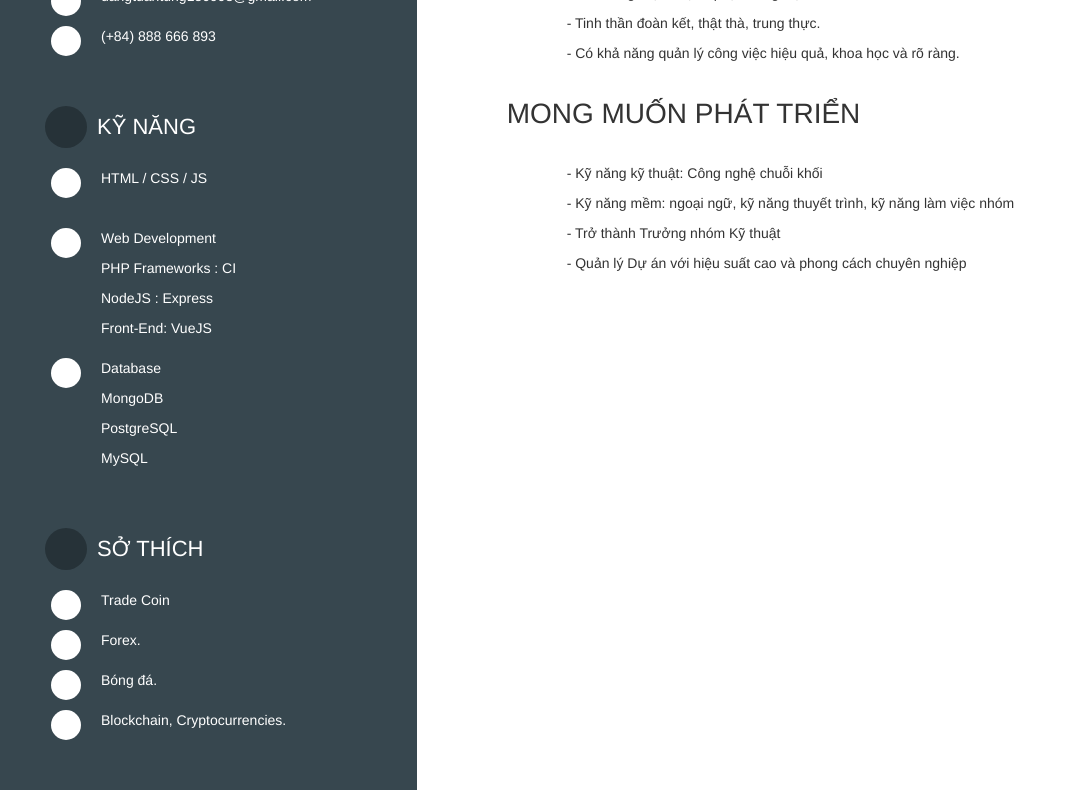
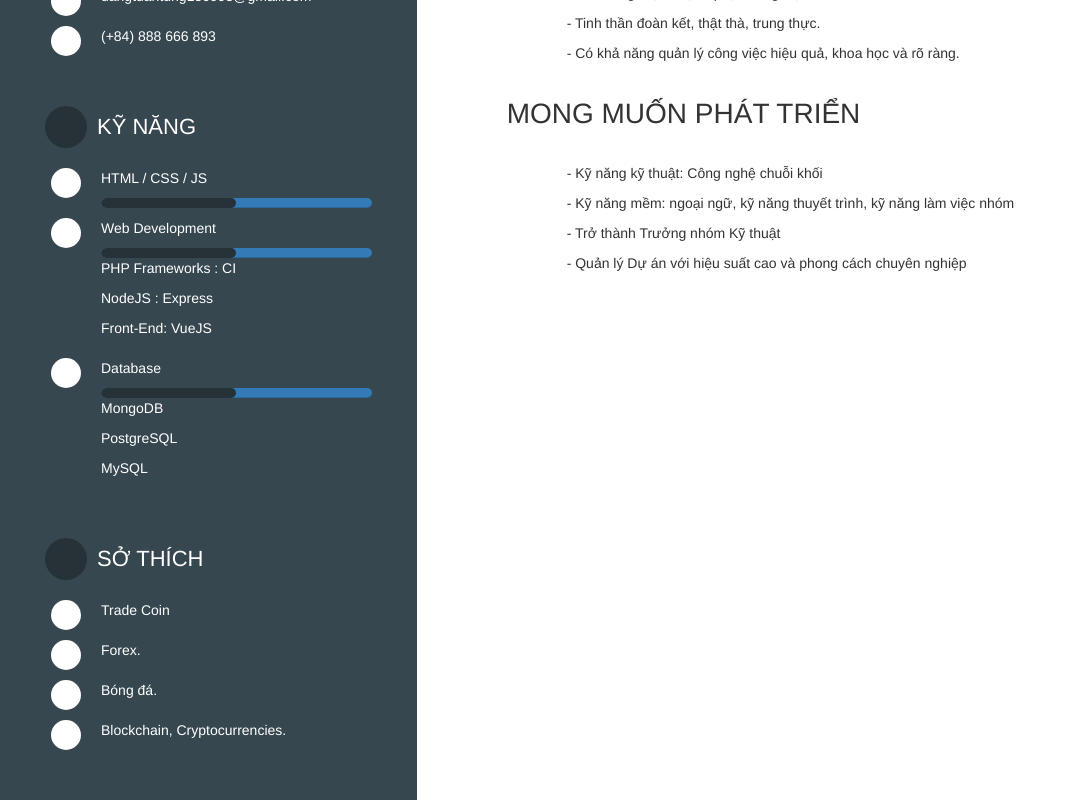
Before and after one commit to dangtuantung1993/TungCV, a Vue app: page / in a window 1280 px wide. Shown: the part 918-1718 px from the top of the page, without its empty margins (0-1077 px from the left). Built offline with nearby package versions, Linux system fonts and the light colour scheme; some icons are missing.

Commit message:
fix progress bar

```diff
--- a/src/App.vue
+++ b/src/App.vue
@@ -83,6 +83,7 @@
                 <i class="fa fa-globe circle circle--small circle--white"></i>
                 <div class="flex--1">
                   <span>Web Development</span>
+                  <span class="progress-bar"><span style="width:50%"></span></span>
                   <p >PHP Frameworks : CI</p>
                   <p >NodeJS : Express</p>
                   <p >Front-End: VueJS</p>
@@ -92,6 +93,7 @@
                 <i class="fas fa-database circle circle--small circle--white"></i>
                 <div class="flex--1">
                   <span>Database</span>
+                  <span class="progress-bar"><span style="width:50%"></span></span>
                   <p>MongoDB</p>
                   <p>PostgreSQL</p>
                   <p>MySQL</p>
@@ -359,6 +361,10 @@
     padding-bottom: 10px;
     display: block;
   }
+  .flex .flex--1 span.progress-bar {
+    width: 100%!important;
+    height: 4px!important;
+  }
 
   /* Global Layout */
 
```
